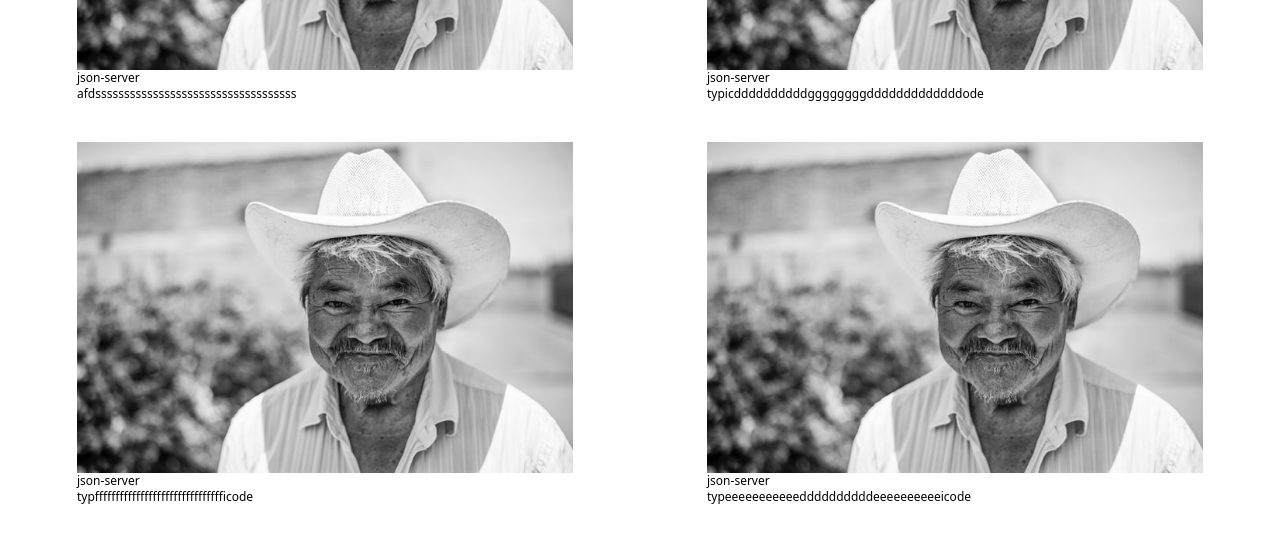
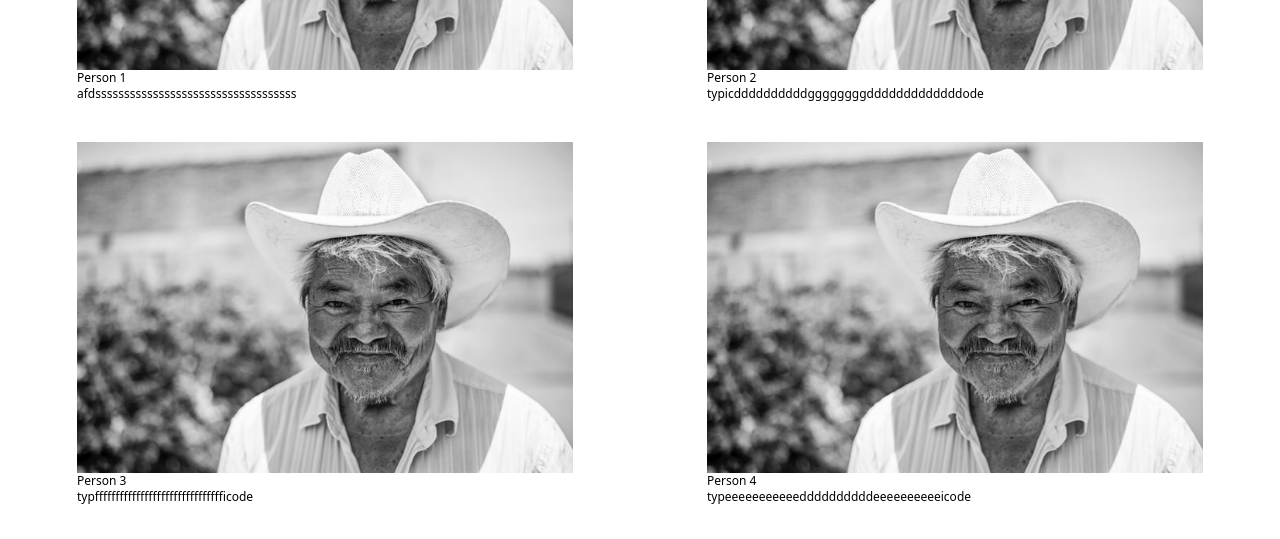
Before and after one commit to vimalkrml/vue-blogproject, a Vue app: page / in a window 1280 px wide. Shown: the part 361-900 px from the top of the page. Built offline with nearby package versions, Linux system fonts and the light colour scheme; data requests are answered from the project's data file.

Commit message:
working dynamic pages

```diff
--- a/db.json
+++ b/db.json
@@ -1,9 +1,9 @@
 {
   "blogs": [
-    { "id": 1, "title": "json-server", "content": "afdsssssssssssssssssssssssssssssssssss" },
-    { "id": 2, "title": "json-server", "content": "typicddddddddddggggggggdddddddddddddode" },
-    { "id": 3, "title": "json-server", "content": "typffffffffffffffffffffffffffffffficode" },
-    { "id": 4, "title": "json-server", "content": "typeeeeeeeeeeeddddddddddeeeeeeeeeeicode" },
-    { "id": 5, "title": "json-server", "content": "typqqqqqqqqqqqqqqqqqqqqqqqqqqqqqqqicode" }
+    { "id": 1, "title": "Person 1", "content": "afdsssssssssssssssssssssssssssssssssss" },
+    { "id": 2, "title": "Person 2", "content": "typicddddddddddggggggggdddddddddddddode" },
+    { "id": 3, "title": "Person 3", "content": "typffffffffffffffffffffffffffffffficode" },
+    { "id": 4, "title": "Person 4", "content": "typeeeeeeeeeeeddddddddddeeeeeeeeeeicode" },
+    { "id": 5, "title": "Person 5", "content": "typqqqqqqqqqqqqqqqqqqqqqqqqqqqqqqqicode" }
   ]
 }
--- a/src/components/BlogItems.vue
+++ b/src/components/BlogItems.vue
@@ -1,15 +1,9 @@
 <template>
   <section class="flex flex-wrap gap-5">
-    <div
-      class="w-[40%] mx-auto mb-5"
-      v-for="blog in blogs"
-      :key="blog.id"
-      @click="showBlog(blog)"
-    >
+    <div class="w-[40%] mx-auto mb-5" v-for="blog in blogs" :key="blog.id">
       <router-link
-        :to="{ name: 'ShowBlogs' }"
+        :to="{ name: 'ShowBlogs', params: { id: blog.id } }"
         class="cursor-pointer text-xs"
-        :blog="blog"
       >
         <img
           src="../assets/danie-franco-by0XNgDemsc-unsplash.jpg"
@@ -31,13 +25,9 @@ export default {
   data() {
     return {
       blogs: "",
-      individualBlog: null,
     };
   },
   methods: {
-    showBlog(blog) {
-      this.individualBlog = blog;
-    },
     async getBlogs() {
       const res = await fetch("http://localhost:3000/blogs");
       const data = await res.json();
--- a/src/pages/blog/Blog-Home.vue
+++ b/src/pages/blog/Blog-Home.vue
@@ -8,7 +8,7 @@
     <div class="mb-10">
       <h2 class="text-center">BLOGS</h2>
     </div>
-    <div class="">
+    <div>
       <blog-items></blog-items>
     </div>
   </div>
--- a/src/pages/blog/Blog-show.vue
+++ b/src/pages/blog/Blog-show.vue
@@ -1,15 +1,15 @@
 <template>
-  <div class="mt-10">
+  <div class="container mt-10 mx-auto">
     <router-link :to="{ name: 'Home' }" class="cursor-pointer text-xs" tag="div"
-      >Go to main page</router-link
+      >Go to Home page</router-link
     >
     <img
       src="../../assets/danie-franco-by0XNgDemsc-unsplash.jpg"
       class="block max-w-full"
     />
     <div>
-      <h2></h2>
-      <p class="w-[40%]"></p>
+      <h2>{{ blog.title }}</h2>
+      <p class="w-[50%]">{{ blog.content }}</p>
     </div>
   </div>
 </template>
@@ -17,6 +17,25 @@
 <script>
 export default {
   name: "Blog-show",
-  props: ["blog"],
+  props: ["id"],
+  data() {
+    return {
+      blogID: this.id,
+      blog: { title: "", content: "" },
+    };
+  },
+  methods: {
+    async getBlogs() {
+      const res = await fetch("http://localhost:3000/blogs/" + this.blogID);
+      const data = await res.json();
+      return JSON.parse(JSON.stringify(data));
+    },
+  },
+  async mounted() {
+    let data = await this.getBlogs();
+    // console.log(JSON.parse(JSON.stringify(data)));
+    this.blog = await data;
+    // console.log(JSON.parse(JSON.stringify(this.blog)));
+  },
 };
 </script>
--- a/src/routes.js
+++ b/src/routes.js
@@ -8,8 +8,9 @@ export default [
     component: BlogHome,
   },
   {
-    path: "/show",
+    path: "/show/:id",
     name: "ShowBlogs",
     component: Blogshow,
+    props: true,
   },
 ];
```
